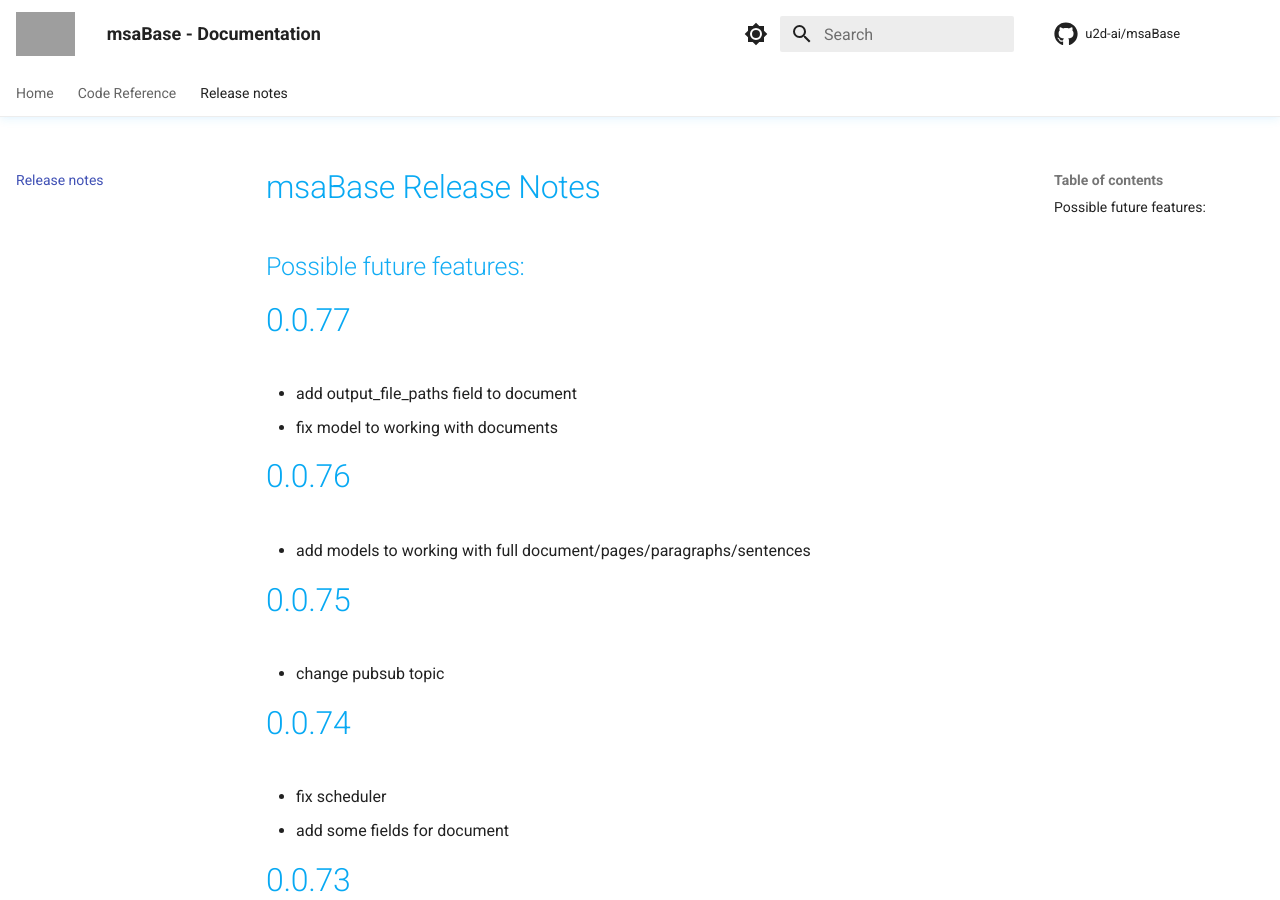
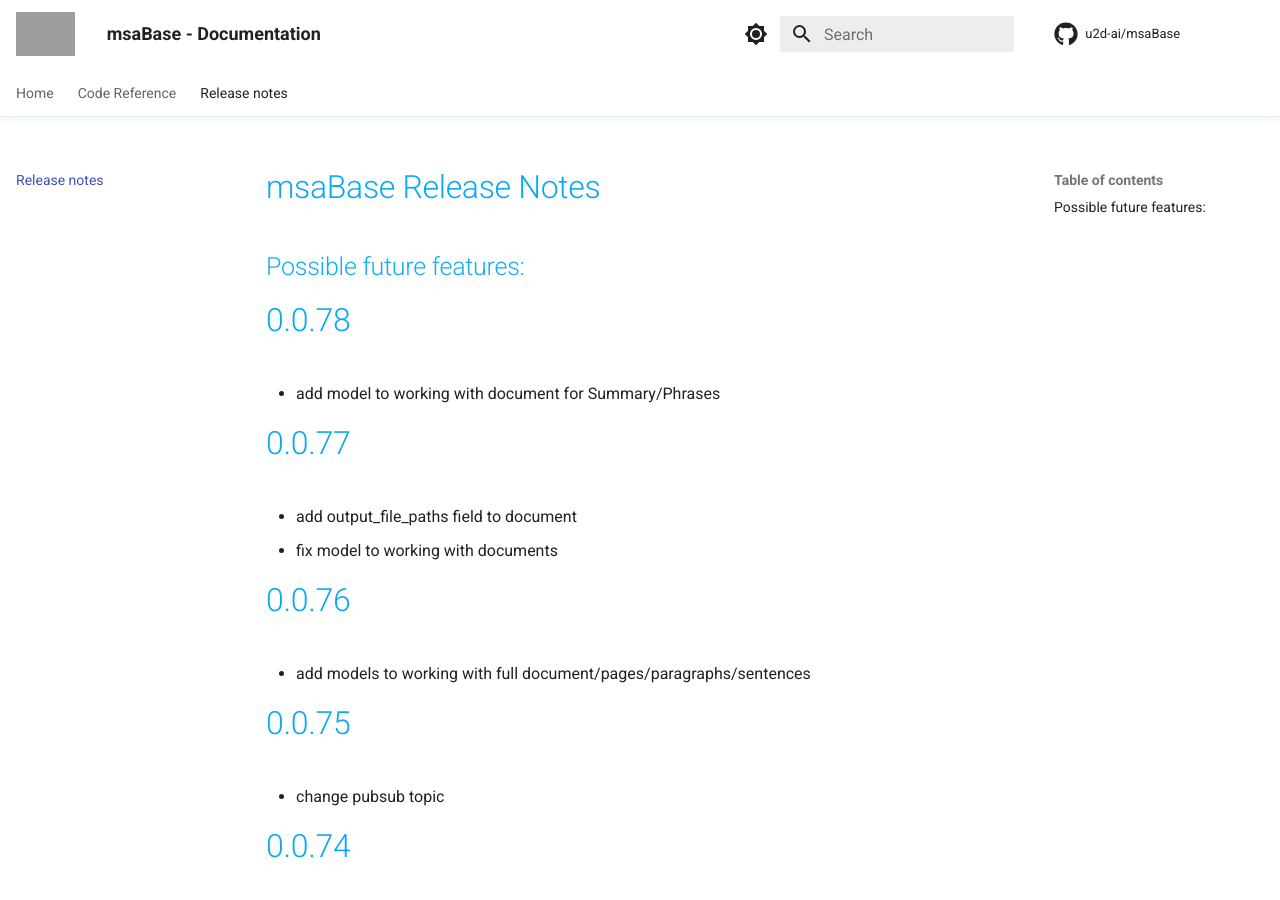
Before and after one commit to u2d-ai/msaBase, an MkDocs documentation site: the page built from docs/release-notes.md, in a window 1280 px wide and 900 px high. Built offline with MkDocs 1.6.1 and Material for MkDocs 9.7.7, drawn with Linux system fonts in a browser that asks for light colours; comment, search, counter and statistics services are not loaded; grey boxes are pictures that could not be loaded.

Commit message:
fix: add model to working with document for Summary/Phrases

```diff
--- a/docs/release-notes.md
+++ b/docs/release-notes.md
@@ -1,5 +1,9 @@
 # msaBase Release Notes
 ## Possible future features:
+
+# 0.0.78
+
+- add model to working with document for Summary/Phrases
 
 # 0.0.77
 
--- a/msaBase/__init__.py
+++ b/msaBase/__init__.py
@@ -1,7 +1,7 @@
 import glob
 from os.path import basename, dirname, isfile, join
 
-version = "0.0.77"
+version = "0.0.78"
 __author__ = "Stefan Welcker"
 __copyright__ = "Copyright 2022, U2D.ai"
 __license__ = "MIT"
--- a/requirements.txt
+++ b/requirements.txt
@@ -1,6 +1,6 @@
 # MSA Dependencies
 msaFileSystem==0.0.3 # Agnostic Abstract Filesystem API which allows to use S3, GCS, Azure Datalake, your local FS, Youtube etc Optimized for use with FastAPI/Pydantic.
-msaDocModels==0.0.73 # MSA Document Pydantic Models and Schemas, used to store Parser, NLP, NLU and AI results for processed documents
+msaDocModels==0.0.74 # MSA Document Pydantic Models and Schemas, used to store Parser, NLP, NLU and AI results for processed documents
 
 # FastAPI related Dependencies
 fastapi[all]==0.86.0 # FastAPI framework, high performance, easy to learn, fast to code, ready for production
```
Also changed, not shown: 1 other file.
